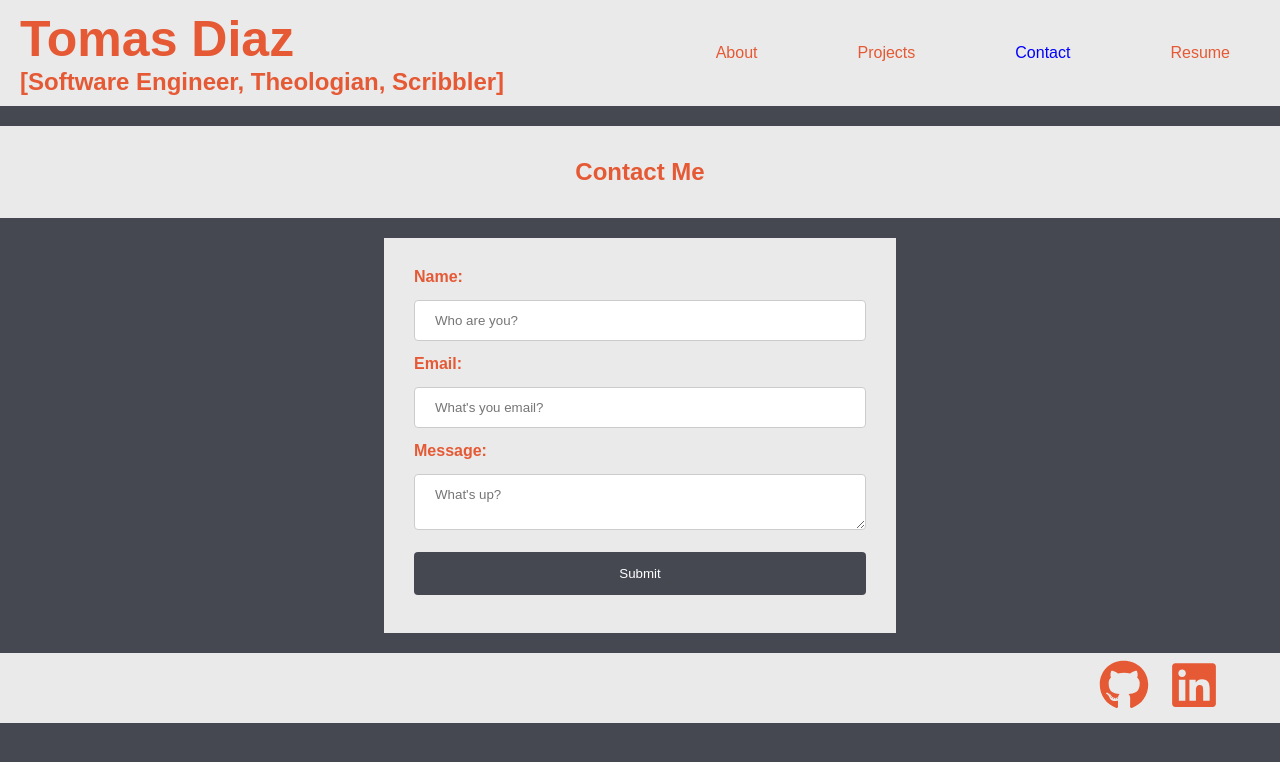
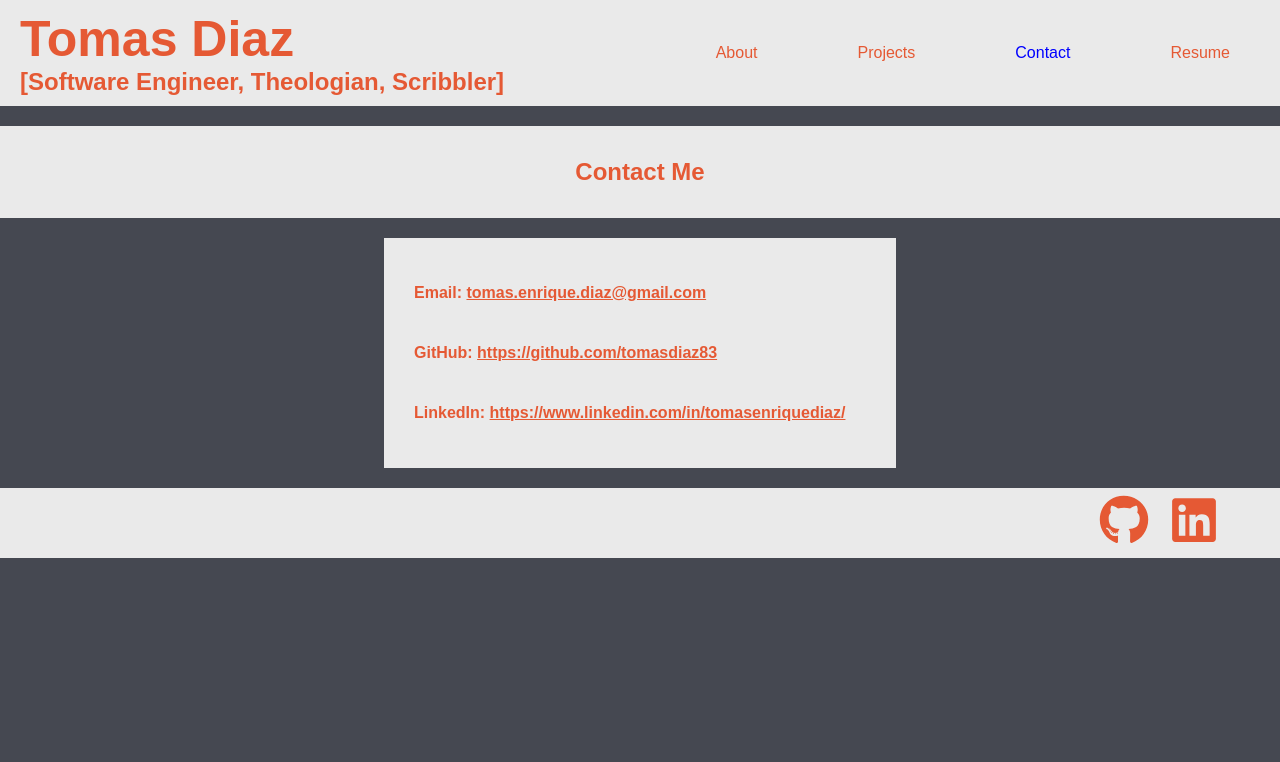
Before and after one commit to tomasdiaz83/20-React-Profile, a React (Create React App) app: page /#/contact in a window 1280 px wide. Shown: the top 762 px of the page. Built offline with nearby package versions, Linux system fonts and the light colour scheme.

Commit message:
Updated Contact

```diff
--- a/src/App.css
+++ b/src/App.css
@@ -177,8 +177,12 @@ nav a {
     padding: 30px
 }
 
-.form label {
+.form label, .form p {
     font-weight: bold;
+}
+
+.form p a {
+    text-decoration: underline;
 }
 
 input[type=text], input[type=email], textarea {
--- a/src/data/projects.js
+++ b/src/data/projects.js
@@ -5,6 +5,7 @@ import READMEGenerator from '../assets/Images/READMEGenerator.png'
 import JATE from '../assets/Images/JATE.png'
 import KMW from '../assets/Images/KMW.jpg'
 import DEADCODER from '../assets/Images/deadcoder.png'
+import MatchMaker from '../assets/Images/startup.png'
 
 const projects = [
     {
@@ -29,7 +30,10 @@ const projects = [
         title: 'MatchMakers',
         info: `An app to pair a movie with a music album. The Date Night Maker app allows for simple search functionality of movies and albums so a user may create a pairing, with pairings remembered for future reference. This allows users to prepare for a night in quickly, or grab information from the past to replicate a successful evening. First Team project!
 
-        Technologies: HTML, CSS, JS`
+        Technologies: HTML, CSS, JS`,
+        repo: 'https://github.com/tomasdiaz83/TheMatchmakersWebsite',
+        site: 'https://tomasdiaz83.github.io/TheMatchmakersWebsite/',
+        image: MatchMaker
     },
     {
         title: 'Text Editor',
--- a/src/pages/Contact.js
+++ b/src/pages/Contact.js
@@ -4,7 +4,12 @@ const Contact = () => {
     return (
         <div>
             <h2 id="about">Contact Me</h2>
-            <ContactForm />
+            <section className="form">
+                <p>Email: <a href="mailto:tomas.enrique.diaz@gmail.com" target="_blank" rel="noreferrer noopener">tomas.enrique.diaz@gmail.com</a></p>
+                <p>GitHub: <a href="https://github.com/tomasdiaz83" target="_blank" rel="noreferrer noopener">https://github.com/tomasdiaz83</a></p>
+                <p>LinkedIn: <a href="https://www.linkedin.com/in/tomasenriquediaz/" target="_blank" rel="noreferrer noopener">https://www.linkedin.com/in/tomasenriquediaz/</a></p>
+            </section>
+            {/* <ContactForm /> */}
         </div>
     )
 }
```
Also changed, not shown: src/assets/Images/startup.png (added).
